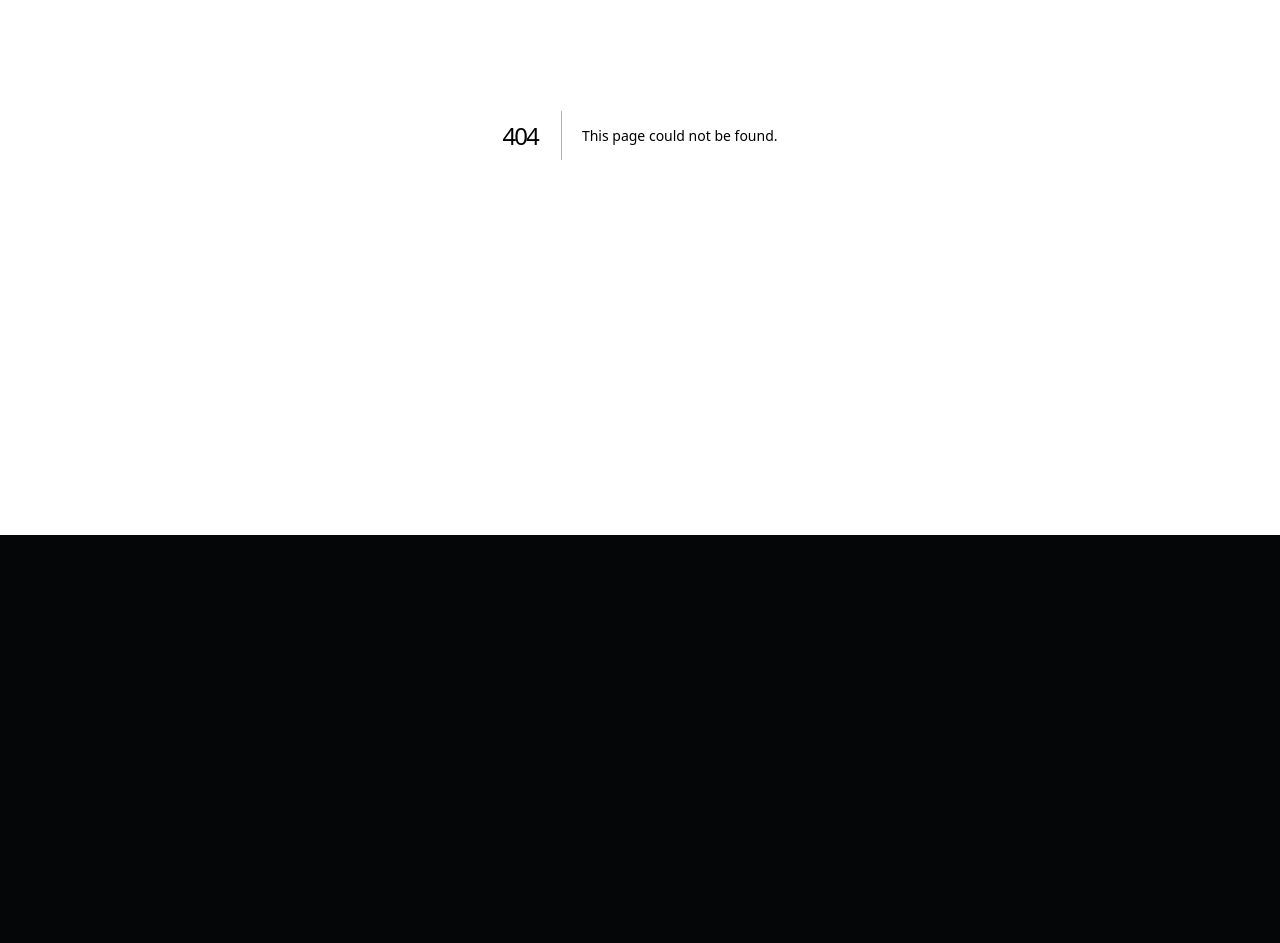
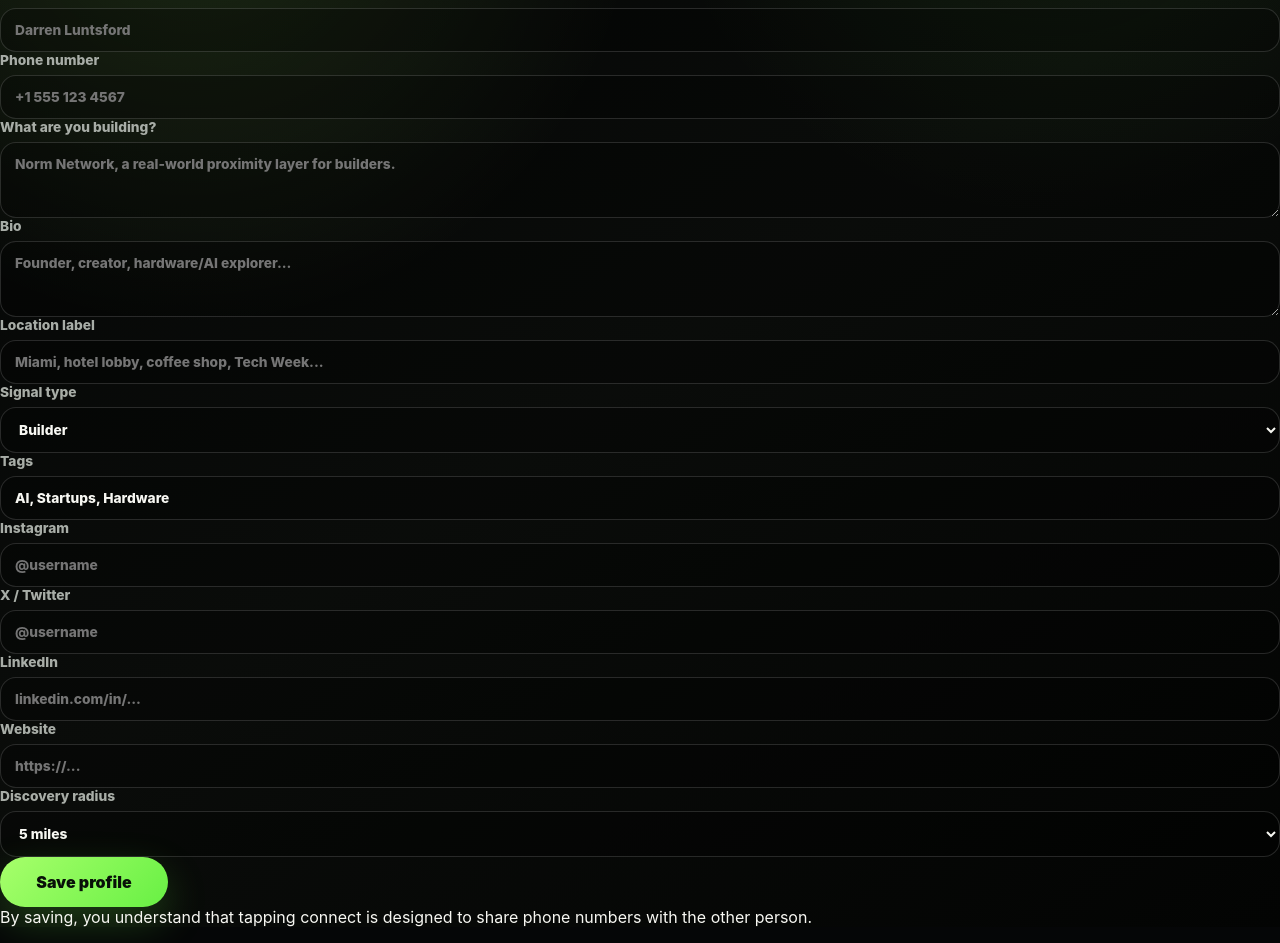
Before and after one commit to DernageERC/norm-command-center, a Next.js app: page /signup in a window 1280 px wide. Before the commit this address had no page. Shown: the part 265-1208 px from the top of the page. Before the commit the page ends 800 px from the top, so only its background shows below. Built offline with nearby package versions, Linux system fonts and the light colour scheme.

Commit message:
Add signup page with required profile fields

```diff
--- /dev/null
+++ b/app/signup/page.tsx
@@ -0,0 +1,146 @@
+'use client';
+
+import Link from 'next/link';
+import { useRouter } from 'next/navigation';
+import { FormEvent, useEffect, useState } from 'react';
+
+const PROFILE_KEY = 'norm-network-profile';
+
+type Profile = {
+  id: string;
+  realName: string;
+  phone: string;
+  bio: string;
+  building: string;
+  locationLabel: string;
+  signal: string;
+  tags: string[];
+  radius: number;
+  cuesEnabled: boolean;
+  socials: {
+    instagram: string;
+    x: string;
+    linkedin: string;
+    website: string;
+  };
+};
+
+function createId() {
+  if (typeof crypto !== 'undefined' && 'randomUUID' in crypto) return crypto.randomUUID();
+  return `norm-${Math.random().toString(36).slice(2)}-${Date.now()}`;
+}
+
+function cleanTags(value: string) {
+  return value.split(',').map((tag) => tag.trim()).filter(Boolean).slice(0, 8);
+}
+
+const emptyProfile: Profile = {
+  id: '',
+  realName: '',
+  phone: '',
+  bio: '',
+  building: '',
+  locationLabel: '',
+  signal: 'Builder',
+  tags: ['AI', 'Startups', 'Hardware'],
+  radius: 5,
+  cuesEnabled: true,
+  socials: {
+    instagram: '',
+    x: '',
+    linkedin: '',
+    website: ''
+  }
+};
+
+export default function SignupPage() {
+  const router = useRouter();
+  const [profile, setProfile] = useState<Profile>(emptyProfile);
+  const [tags, setTags] = useState('AI, Startups, Hardware');
+  const [error, setError] = useState('');
+
+  useEffect(() => {
+    const saved = window.localStorage.getItem(PROFILE_KEY);
+    if (!saved) return;
+
+    try {
+      const parsed = JSON.parse(saved) as Partial<Profile>;
+      const next = {
+        ...emptyProfile,
+        ...parsed,
+        id: parsed.id || createId(),
+        socials: { ...emptyProfile.socials, ...(parsed.socials || {}) }
+      };
+      setProfile(next);
+      setTags((next.tags || []).join(', '));
+    } catch {
+      window.localStorage.removeItem(PROFILE_KEY);
+    }
+  }, []);
+
+  function update<K extends keyof Profile>(key: K, value: Profile[K]) {
+    setProfile((current) => ({ ...current, [key]: value }));
+  }
+
+  function updateSocial(key: keyof Profile['socials'], value: string) {
+    setProfile((current) => ({ ...current, socials: { ...current.socials, [key]: value } }));
+  }
+
+  function submit(event: FormEvent<HTMLFormElement>) {
+    event.preventDefault();
+    setError('');
+
+    if (!profile.realName.trim() || !profile.phone.trim() || !profile.bio.trim() || !profile.building.trim() || !profile.locationLabel.trim()) {
+      setError('Real name, phone, bio, what you are building, and location are required.');
+      return;
+    }
+
+    const next: Profile = {
+      ...profile,
+      id: profile.id || createId(),
+      tags: cleanTags(tags)
+    };
+
+    window.localStorage.setItem(PROFILE_KEY, JSON.stringify(next));
+    router.push('/');
+  }
+
+  return (
+    <main className='signupShell'>
+      <section className='signupCard'>
+        <Link className='backLink' href='/'>← Back to Norm</Link>
+        <div className='eyebrow'>Create signal</div>
+        <h1>Join Norm Network</h1>
+        <p className='signupIntro'>This is your real-world signal. When you turn location on, nearby builders can request to connect. Connecting shares phone numbers.</p>
+
+        <form onSubmit={submit} className='signupForm'>
+          <label>Real name<input value={profile.realName} onChange={(event) => update('realName', event.target.value)} placeholder='Darren Luntsford' /></label>
+          <label>Phone number<input value={profile.phone} onChange={(event) => update('phone', event.target.value)} placeholder='+1 555 123 4567' /></label>
+          <label>What are you building?<textarea value={profile.building} onChange={(event) => update('building', event.target.value)} rows={3} placeholder='Norm Network, a real-world proximity layer for builders.' /></label>
+          <label>Bio<textarea value={profile.bio} onChange={(event) => update('bio', event.target.value)} rows={3} placeholder='Founder, creator, hardware/AI explorer...' /></label>
+          <label>Location label<input value={profile.locationLabel} onChange={(event) => update('locationLabel', event.target.value)} placeholder='Miami, hotel lobby, coffee shop, Tech Week...' /></label>
+          <label>Signal type<select value={profile.signal} onChange={(event) => update('signal', event.target.value)}>
+            <option>Builder</option><option>Founder</option><option>Developer</option><option>Designer</option><option>Hardware</option><option>AI Creative</option><option>Investor</option><option>Operator</option><option>Local Explorer</option>
+          </select></label>
+          <label>Tags<input value={tags} onChange={(event) => setTags(event.target.value)} placeholder='AI, hardware, startups' /></label>
+
+          <div className='signupSocialGrid'>
+            <label>Instagram<input value={profile.socials.instagram} onChange={(event) => updateSocial('instagram', event.target.value)} placeholder='@username' /></label>
+            <label>X / Twitter<input value={profile.socials.x} onChange={(event) => updateSocial('x', event.target.value)} placeholder='@username' /></label>
+            <label>LinkedIn<input value={profile.socials.linkedin} onChange={(event) => updateSocial('linkedin', event.target.value)} placeholder='linkedin.com/in/...' /></label>
+            <label>Website<input value={profile.socials.website} onChange={(event) => updateSocial('website', event.target.value)} placeholder='https://...' /></label>
+          </div>
+
+          <label>Discovery radius<select value={profile.radius} onChange={(event) => update('radius', Number(event.target.value))}>
+            <option value={1}>1 mile</option><option value={5}>5 miles</option><option value={10}>10 miles</option><option value={25}>25 miles</option>
+          </select></label>
+
+          {error && <p className='formError'>{error}</p>}
+
+          <button className='primaryButton' type='submit'>Save profile</button>
+          <p className='consentNote'>By saving, you understand that tapping connect is designed to share phone numbers with the other person.</p>
+        </form>
+      </section>
+    </main>
+  );
+}
```
